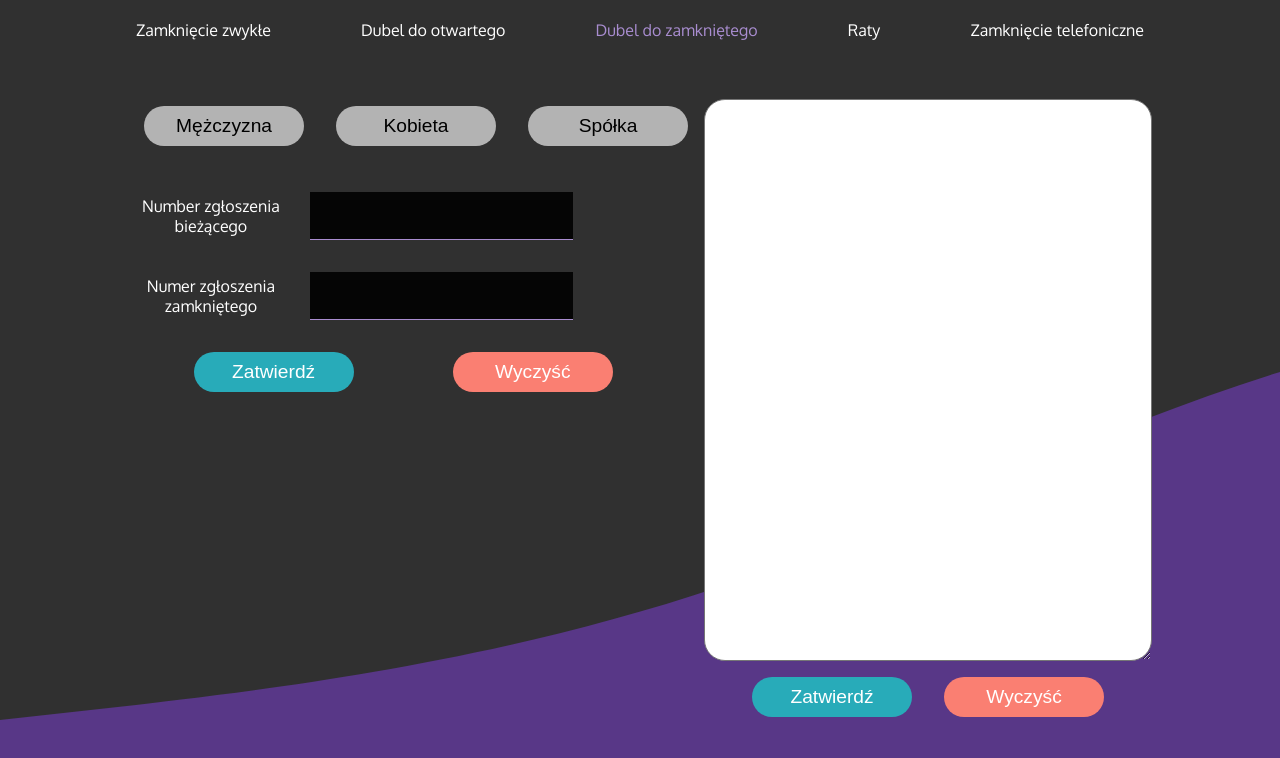
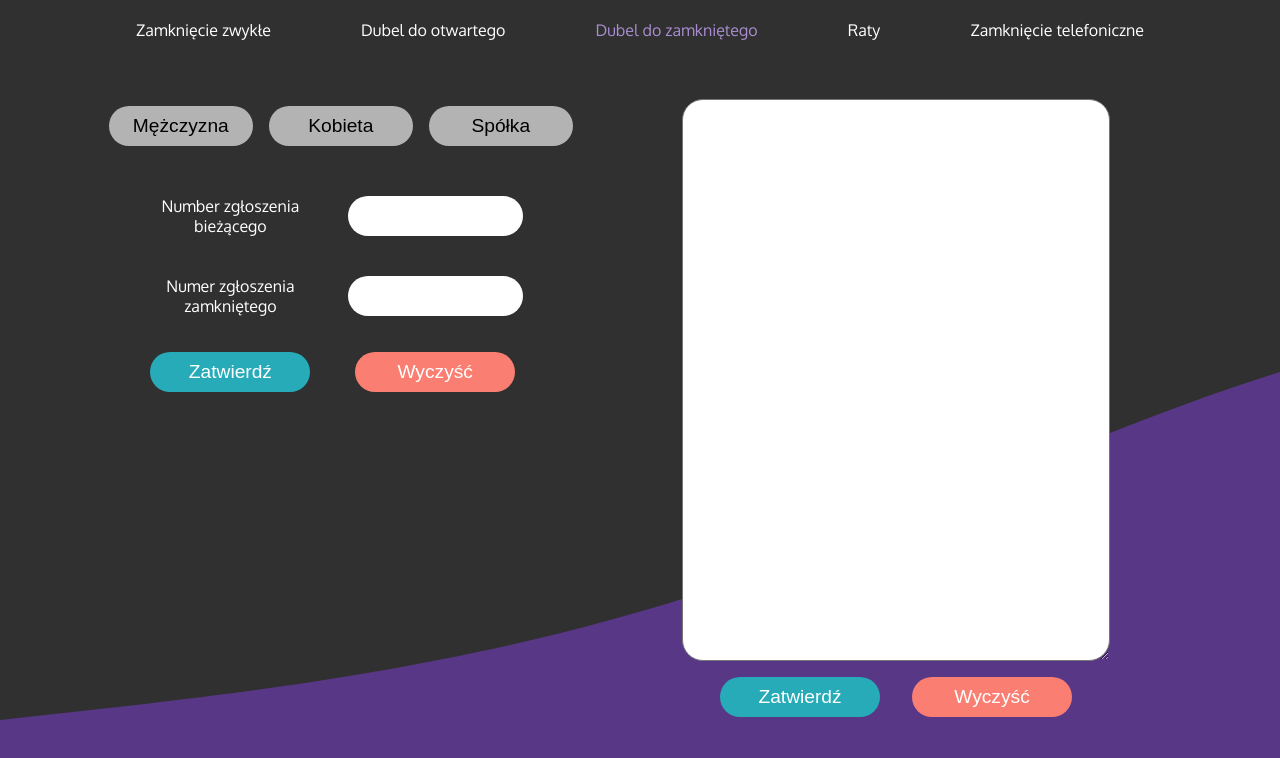
Before and after one commit to kacper-dabrowski/play-helper, a React (Create React App) app: page /support/double-closed in a window 1280 px wide. Shown: the top 758 px of the page. Built offline with nearby package versions, Linux system fonts and the light colour scheme.

Commit message:
Correct styling according to feedback

```diff
--- a/src/components/Button/StyledButton.js
+++ b/src/components/Button/StyledButton.js
@@ -1,7 +1,7 @@
 import styled from "styled-components";
 
 export const StyledButton = styled.button`
-  width: 10rem;
+  width: 9rem;
   font-size: 1.2rem;
   margin-left: 1rem;
   margin-right: 1rem;
--- a/src/components/DateInput/StyledDateInput.js
+++ b/src/components/DateInput/StyledDateInput.js
@@ -1,12 +1,13 @@
 import styled from "styled-components";
 
 export const StyledDateInput = styled.input`
-  width: 10rem;
+  width: 8rem;
   max-height: 40px;
   margin-left: 1rem;
   margin-right: 1rem;
   padding: 0;
   font: inherit;
+  font-size: 0.9rem;
   padding: 0.5rem;
   border-radius: 20px;
   background-color: #b3b3b3;
--- a/src/components/Input/StyledInput.js
+++ b/src/components/Input/StyledInput.js
@@ -1,15 +1,12 @@
 import styled from "styled-components";
 
 export const StyledInput = styled.input`
-  background-color: rgba(0, 0, 0, 0.9);
-  color: white;
+  background-color: white;
   border: none;
-  border-bottom: 1px solid #a98dd0;
-  outline: none;
-  margin: 1rem;
-  font-size: 1.2rem;
   padding: 0.5rem;
-  &:focus {
-    border-bottom: 1px solid cyan;
-  }
+  height: 1.5rem;
+  justify-self: center;
+  align-self: center;
+  border-radius: 21px;
+  font: inherit;
 `;
--- a/src/components/MainTextarea/StyledMainTextarea.js
+++ b/src/components/MainTextarea/StyledMainTextarea.js
@@ -4,6 +4,7 @@ export const MainTextareaWrapper = styled.div`
   display: flex;
   flex-direction: column;
   justify-content: center;
+  align-items: center;
 `;
 
 export const TextAreaButtonsWrapper = styled.div`
@@ -14,6 +15,7 @@ export const TextAreaButtonsWrapper = styled.div`
 `;
 export const StyledMainTextarea = styled.textarea`
   height: 80%;
+  width: 80%;
   border-radius: 21px;
   padding: 0.5rem;
   font-family: inherit;
--- a/src/containers/Support/Basic/Sections/StyledSections.js
+++ b/src/containers/Support/Basic/Sections/StyledSections.js
@@ -1,9 +1,10 @@
 import styled from "styled-components";
 
 export const SettingsSection = styled.div`
+  width: 80%;
   display: grid;
   justify-content: center;
   align-items: center;
-  grid-template-columns: 1fr 1fr 1fr;
+  grid-template-columns: 10rem 10rem 10rem;
   grid-template-rows: 100px 100px 100px;
 `;
--- a/src/containers/Support/Basic/StyledBasic.js
+++ b/src/containers/Support/Basic/StyledBasic.js
@@ -1,18 +1,18 @@
 import styled from "styled-components";
 
 export const TextAreaWrapper = styled.div`
-  width: 90%;
+  width: 80%;
   display: flex;
   justify-content: space-around;
   align-items: center;
   margin: auto;
-  margin: 0 1rem;
+  margin: 1rem 0;
 `;
 export const ConfirmButtonsWrapper = styled.div`
-  width: 90%;
+  width: 80%;
   display: flex;
   justify-content: space-around;
   align-items: center;
 
-  margin: 1rem 1rem 0 1rem;
+  margin: 1rem 0;
 `;
--- a/src/containers/Support/Double/StyledDouble.js
+++ b/src/containers/Support/Double/StyledDouble.js
@@ -15,16 +15,16 @@ export const StyledInputSection = styled.div`
 
 export const StyledSexSection = styled.div`
   display: grid;
+  width: 80%;
   justify-content: center;
   align-items: center;
-  grid-template-columns: 1fr 1fr 1fr;
+  grid-template-columns: 10rem 10rem 10rem;
   grid-template-rows: 100px;
 `;
 export const ConfirmButtonsWrapper = styled.div`
-  width: 90%;
+  width: 80%;
   display: flex;
   justify-content: space-around;
   align-items: center;
-
-  margin: 1rem 1rem 0 1rem;
+  margin: 1rem 0;
 `;
--- a/src/index.css
+++ b/src/index.css
@@ -1,7 +1,11 @@
 @import url("https://fonts.googleapis.com/css2?family=Oxygen&display=swap");
+* {
+  outline: none;
+}
 body {
   margin: 0;
   padding: 0;
+
   font-family: "Oxygen", sans-serif;
   -webkit-font-smoothing: antialiased;
   -moz-osx-font-smoothing: grayscale;
```
